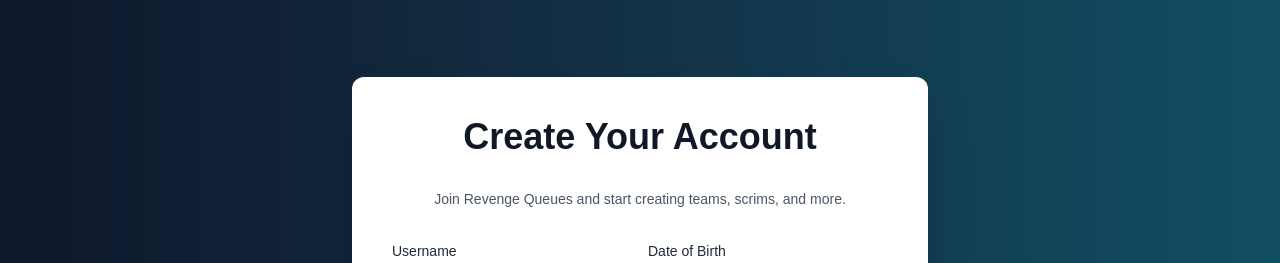
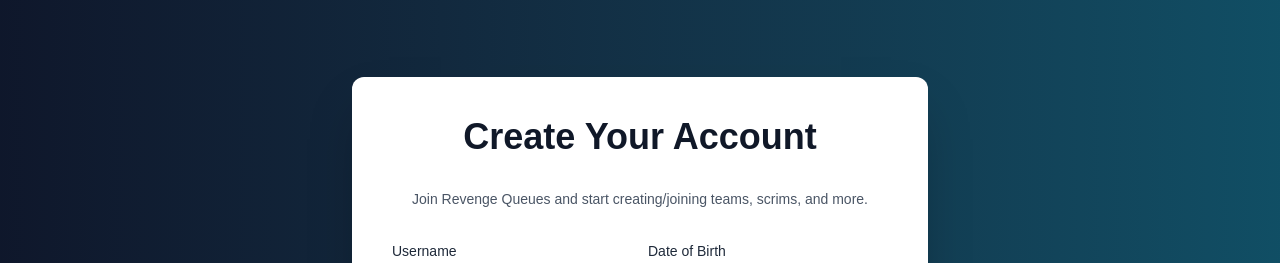
Before and after one commit to kevinrscott/RevengeQueues, a Next.js app: page /register in a window 1280 px wide. Shown: the top 263 px of the page. Built offline with nearby package versions, Linux system fonts and the light colour scheme.

Commit message:
Updated ENV

```diff
--- a/app/(auth)/register/page.tsx
+++ b/app/(auth)/register/page.tsx
@@ -8,7 +8,7 @@
           Create Your Account
         </h1>
         <p className="text-center text-gray-600 text-sm">
-          Join Revenge Queues and start creating teams, scrims, and more.
+          Join Revenge Queues and start creating/joining teams, scrims, and more.
         </p>
 
         <RegisterForm />
```
